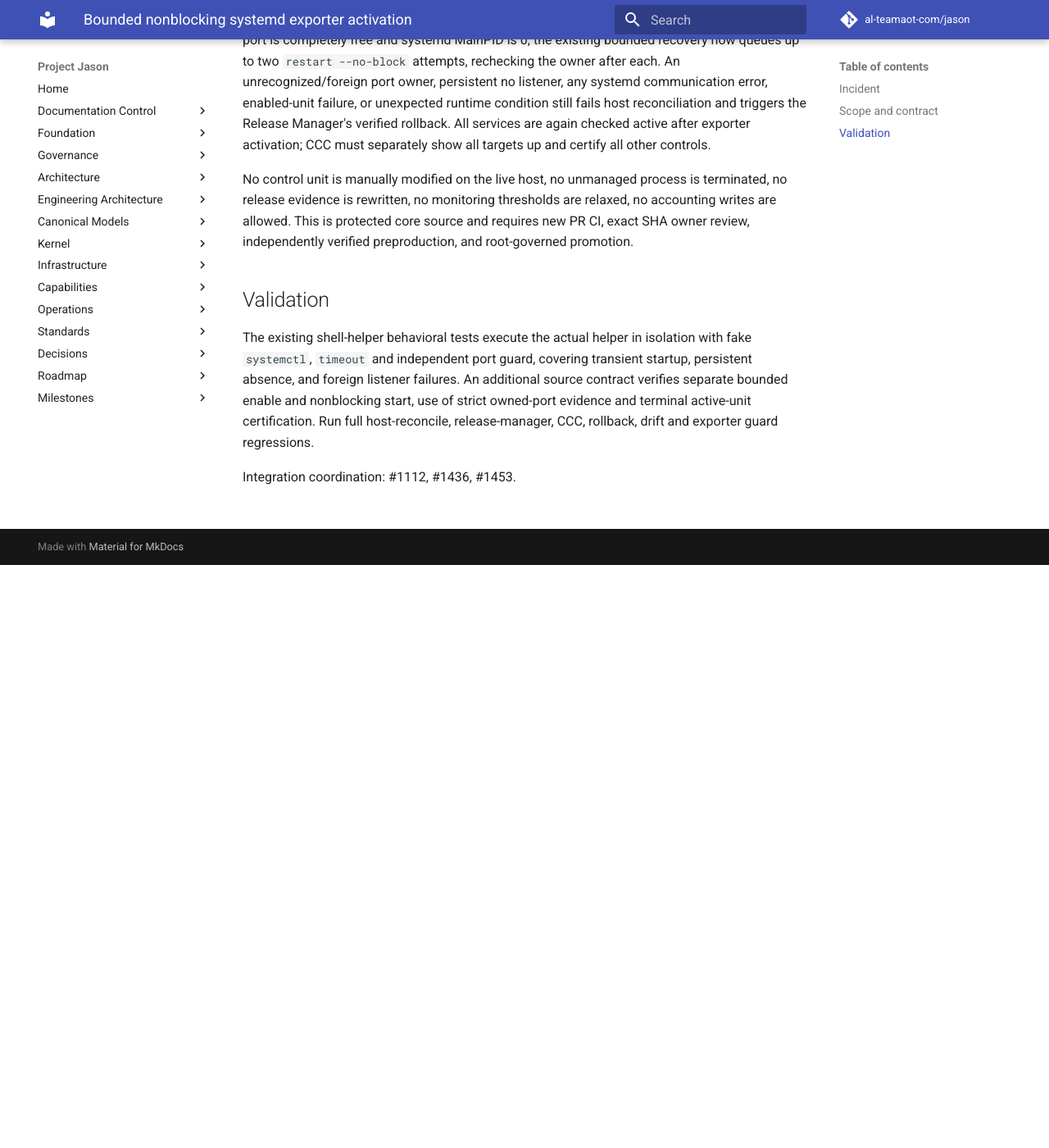
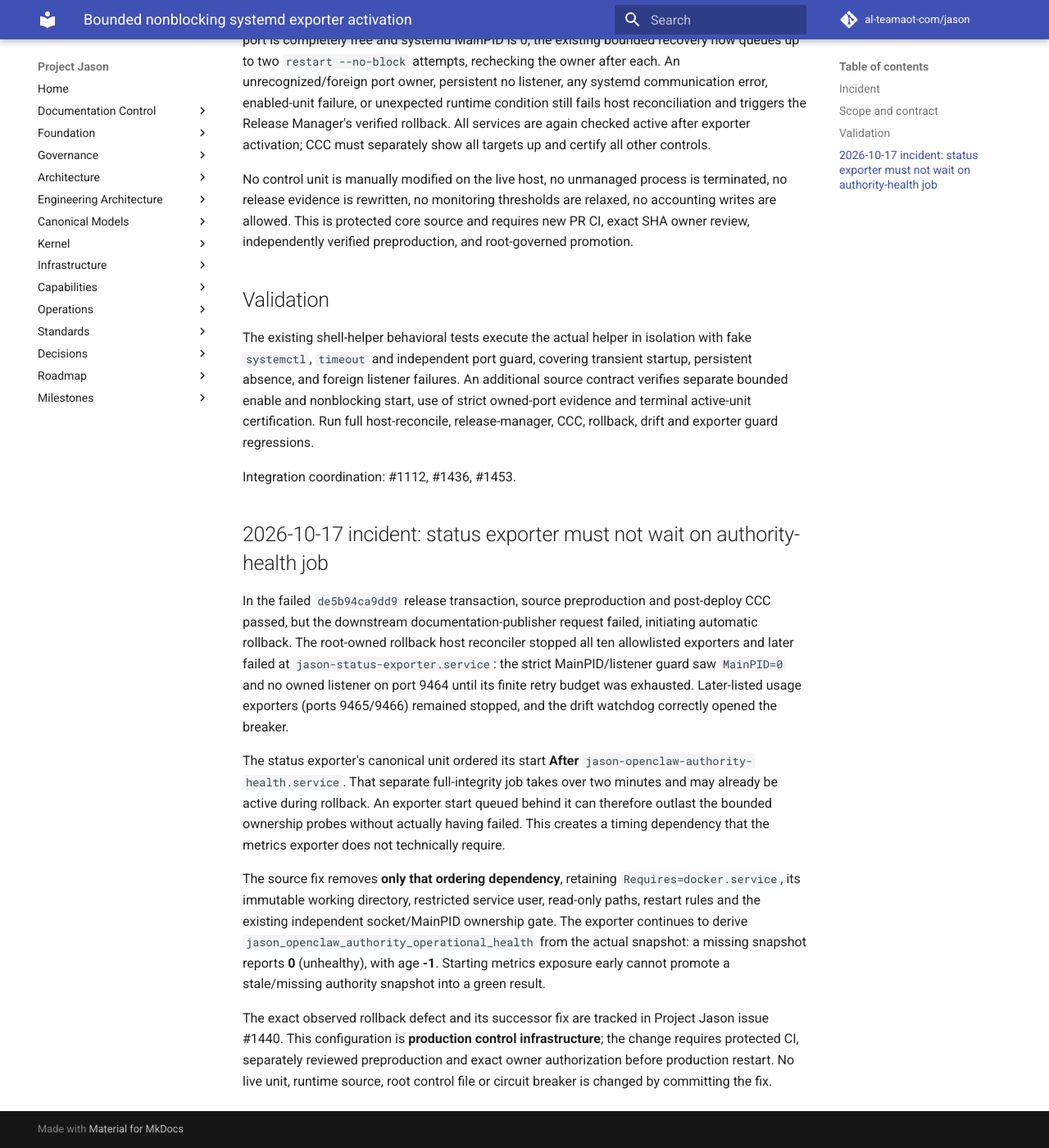
Before and after one commit to al-teamaot-com/jason, an MkDocs documentation site: the page built from docs/operations/Exporter-Nonblocking-Systemd-Activation-2026-10-15.md, in a window 1280 px wide and 1400 px high, scrolled down 711 px. Shown: the whole window at 82% size. Built offline with MkDocs 1.6.1 and Material for MkDocs 9.7.7, drawn with Linux system fonts in a browser that asks for light colours; comment, search, counter and statistics services are not loaded.

Commit message:
Avoid blocking status exporter restart on authority-health snapshot

```diff
--- a/docs/operations/Exporter-Nonblocking-Systemd-Activation-2026-10-15.md
+++ b/docs/operations/Exporter-Nonblocking-Systemd-Activation-2026-10-15.md
@@ -51,3 +51,37 @@ and terminal active-unit certification. Run full host-reconcile,
 release-manager, CCC, rollback, drift and exporter guard regressions.
 
 Integration coordination: #1112, #1436, #1453.
+
+## 2026-10-17 incident: status exporter must not wait on authority-health job
+
+In the failed `de5b94ca9dd9` release transaction, source preproduction and
+post-deploy CCC passed, but the downstream documentation-publisher request
+failed, initiating automatic rollback. The root-owned rollback host
+reconciler stopped all ten allowlisted exporters and later failed at
+`jason-status-exporter.service`: the strict MainPID/listener guard saw
+`MainPID=0` and no owned listener on port 9464 until its finite retry
+budget was exhausted. Later-listed usage exporters (ports 9465/9466)
+remained stopped, and the drift watchdog correctly opened the breaker.
+
+The status exporter's canonical unit ordered its start **After**
+`jason-openclaw-authority-health.service`. That separate full-integrity
+job takes over two minutes and may already be active during rollback.
+An exporter start queued behind it can therefore outlast the bounded
+ownership probes without actually having failed. This creates a timing
+dependency that the metrics exporter does not technically require.
+
+The source fix removes **only that ordering dependency**, retaining
+`Requires=docker.service`, its immutable working directory, restricted
+service user, read-only paths, restart rules and the existing independent
+socket/MainPID ownership gate. The exporter continues to derive
+`jason_openclaw_authority_operational_health` from the actual snapshot:
+a missing snapshot reports **0** (unhealthy), with age **-1**.
+Starting metrics exposure early cannot promote a stale/missing authority
+snapshot into a green result.
+
+The exact observed rollback defect and its successor fix are tracked in
+Project Jason issue #1440. This configuration is **production control
+infrastructure**; the change requires protected CI, separately reviewed
+preproduction and exact owner authorization before production restart.
+No live unit, runtime source, root control file or circuit breaker is
+changed by committing the fix.
```
Also changed, not shown: 2 other files.
